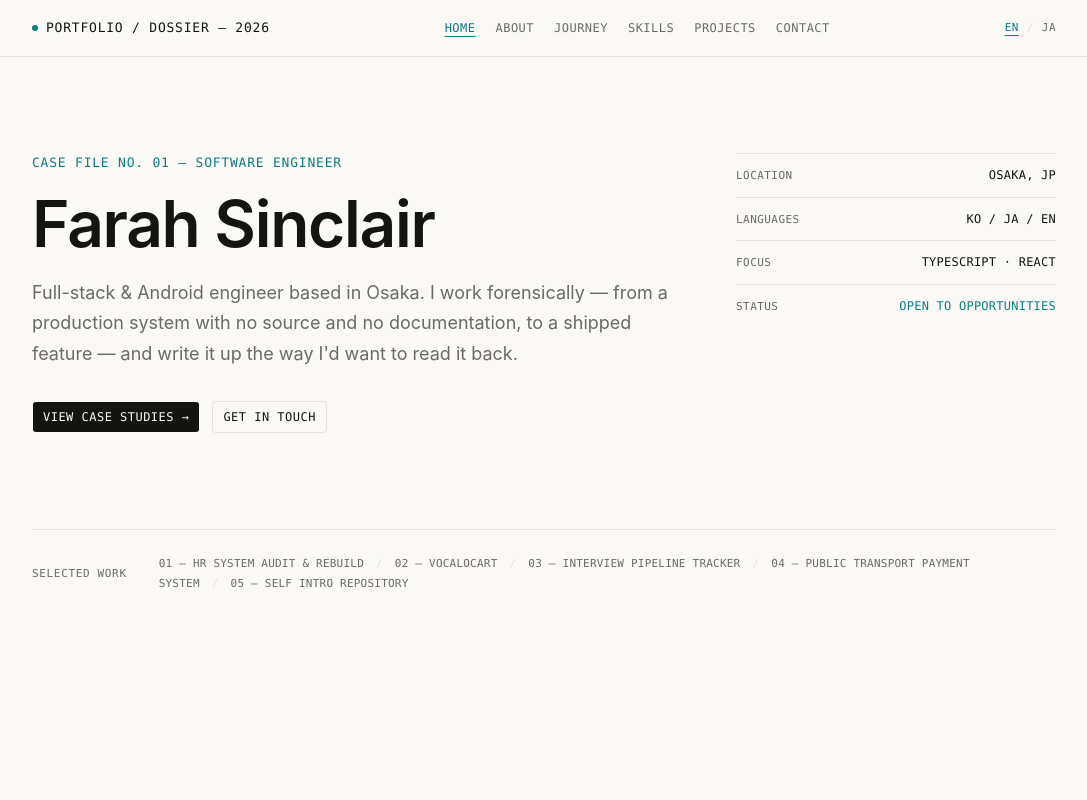
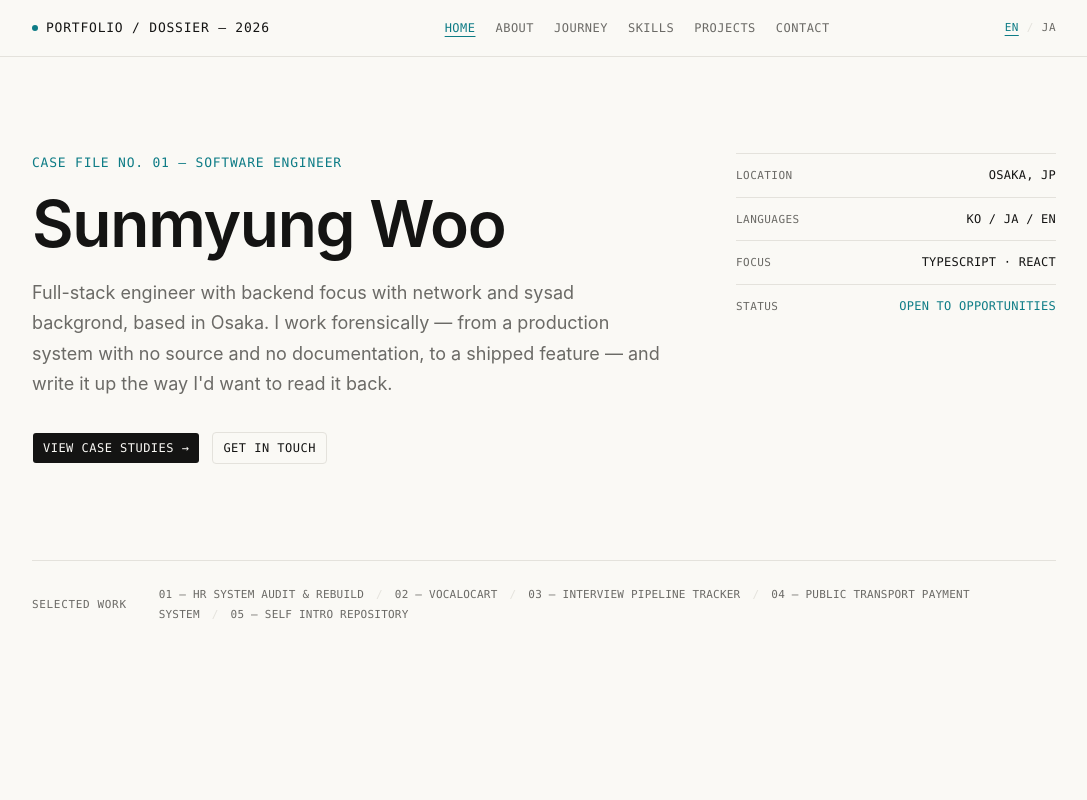
Before and after one commit to murasakijyuutann/self_introduction, a React (Vite) app: page / in a window 1280 px wide. Shown: the top 800 px of the page, without its empty margins (96-1183 px from the left). Built offline with nearby package versions, Linux system fonts and the light colour scheme; the HTML template or start-up script is replaced by a standard one.

Commit message:
name changed

```diff
--- a/src/pages/Home.tsx
+++ b/src/pages/Home.tsx
@@ -34,15 +34,15 @@ export default function Home() {
 
             <Reveal index={1}>
               <h1 className="mt-4 text-[40px] font-semibold leading-[1.1] tracking-[-0.02em] text-fg md:text-[64px] md:leading-[1.08]">
-                Farah Sinclair
+                Sunmyung Woo
               </h1>
             </Reveal>
 
             <Reveal index={2}>
               <p className="mt-5 max-w-[640px] text-base leading-[1.65] text-muted md:text-lg md:leading-[1.7]">
-                Full-stack &amp; Android engineer based in Osaka. I work forensically — from a
-                production system with no source and no documentation, to a shipped feature —
-                and write it up the way I&apos;d want to read it back.
+                Full-stack engineer with backend focus with network and sysad backgrond, based in Osaka.
+                I work forensically — from a production system with no source and no documentation,
+                to a shipped feature — and write it up the way I&apos;d want to read it back.
               </p>
             </Reveal>
 
```
